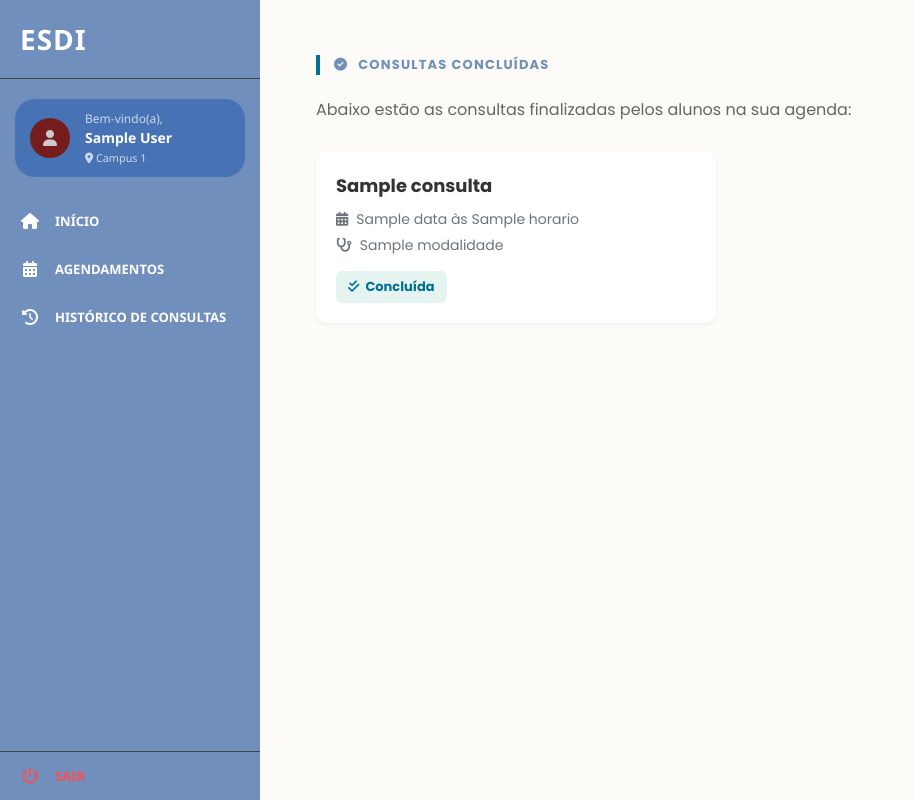
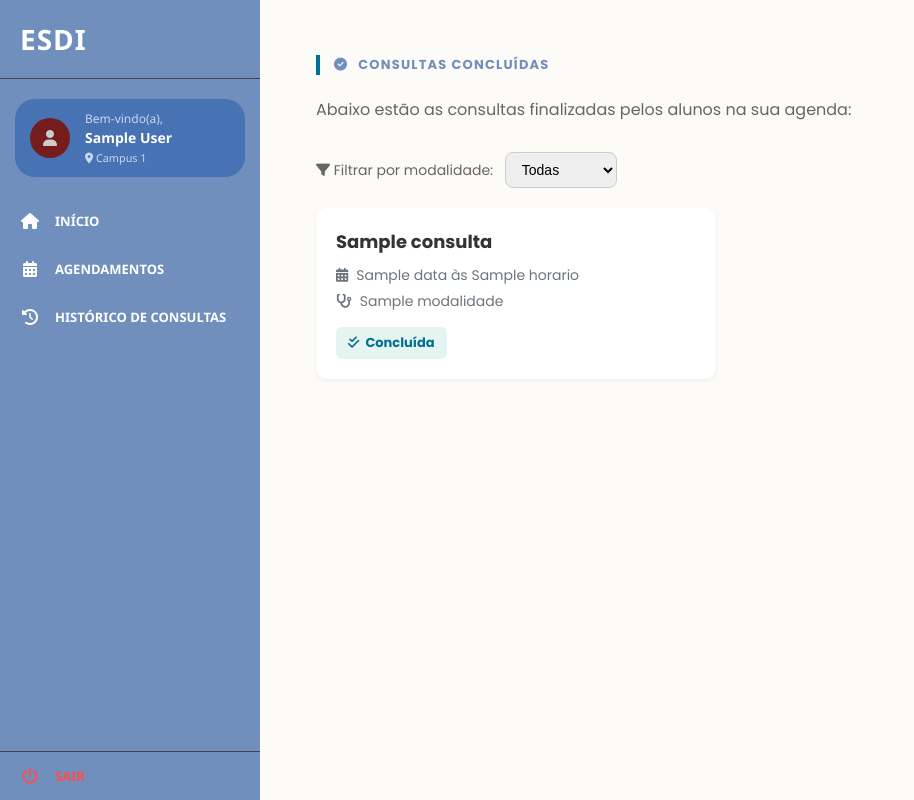
Before and after one commit to myndlynx/Espa-o-Seguro-Digital, a Flask app: template templates/psicologo_historico.html in a window 1280 px wide. Shown: the whole page, without its empty margins (0-914 px from the left). Run offline with Flask 3, Linux system fonts and the light colour scheme; the visitor is signed in with stand-in values (Sample User, id 1); the template is opened without the code that fills it: most values are stand-ins (such as "Sample title", 1, 10 or a date in 2020).

Commit message:
filtro por modalidade

```diff
--- a/modulos/psicologo.py
+++ b/modulos/psicologo.py
@@ -89,7 +89,11 @@ def psicologo_historico():
     consultas_concluidas = []
 
     for c in consultas_db:
-        if c['psicologo_matricula'] == session['usuario'] and c['aluno_matricula'] is not None:
+        if (
+            c['psicologo_matricula'] == session['usuario']
+            and c['aluno_matricula'] is not None
+            and c.get('status') not in ['Cancelada', 'cancelada']
+        ):
             try:
                 data_hora_agendamento = datetime.strptime(f"{c['data']} {c['horario']}", "%d/%m/%Y %H:%M")
             except ValueError:
--- /dev/null
+++ b/static/js/filtro_historico_psicologo.js
@@ -0,0 +1,32 @@
+
+const filtroModalidade = document.getElementById("filtroModalidade");
+
+const consultas = document.querySelectorAll(".card-historico");
+
+
+filtroModalidade.addEventListener("change", function () {
+
+    const modalidadeSelecionada = this.value;
+
+
+    consultas.forEach(function (consulta) {
+
+        const modalidade = consulta.dataset.modalidade;
+
+
+        if (
+            modalidadeSelecionada === "" ||
+            modalidade === modalidadeSelecionada
+        ) {
+
+            consulta.style.display = "block";
+
+        } else {
+
+            consulta.style.display = "none";
+
+        }
+
+    });
+
+});
--- a/templates/psicologo_historico.html
+++ b/templates/psicologo_historico.html
@@ -43,8 +43,19 @@
         {% if consultas|length == 0 %}
             <p style="color: #666;">Nenhuma consulta concluída até o momento.</p>
         {% else %}
+            <div style="margin-bottom: 20px;">
+                <label for="filtroModalidade" style="color: #666; font-size: 14px; margin-right: 8px;">
+                    <i class="fa-solid fa-filter"></i> Filtrar por modalidade:
+                </label>
+                <select id="filtroModalidade" style="padding: 8px 12px; border-radius: 8px; border: 1px solid #ccc; font-size: 14px;">
+                    <option value="">Todas</option>
+                    <option value="Online">Online</option>
+                    <option value="Presencial">Presencial</option>
+                </select>
+            </div>
+
             {% for c in consultas %}
-                <div class="card-historico">
+                <div class="card-historico" data-modalidade="{{ c.modalidade }}">
 
                     <h3>{{ c.aluno_nome }}</h3>
 
@@ -62,6 +73,8 @@
 
                 </div>
             {% endfor %}
+
+            <script src="{{ url_for('static', filename='js/filtro_historico_psicologo.js') }}"></script>
         {% endif %}
     </main>
 </body>
```
